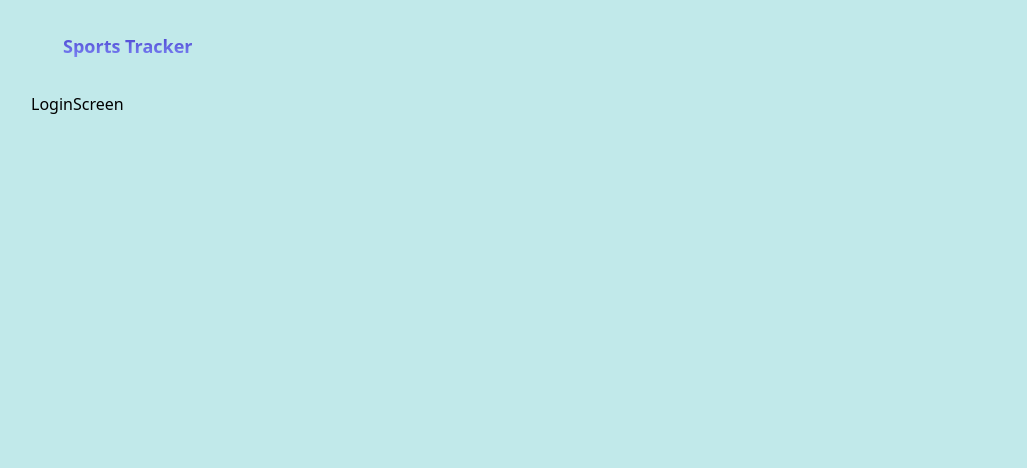
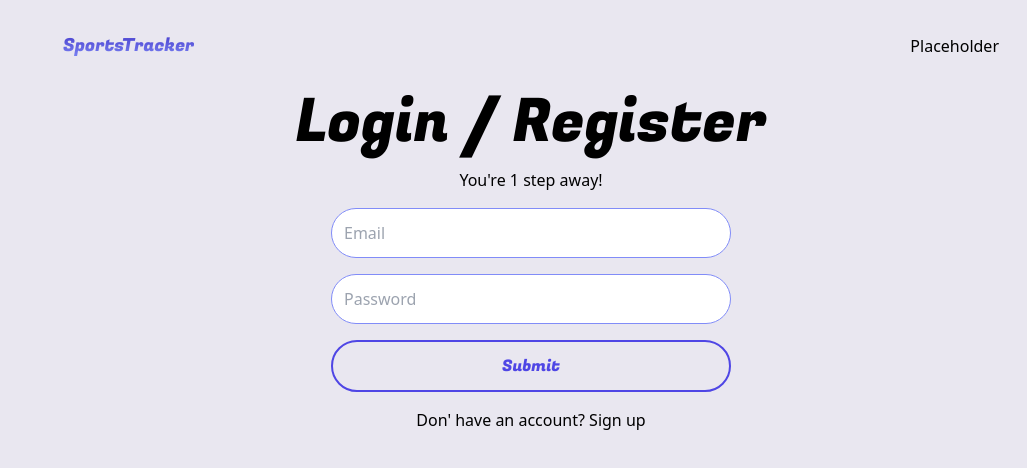
Before and after one commit to NotYourTypicalDeveloper/sports-tracker-calendar, a Next.js app: page /dashboard in a window 1280 px wide. Shown: the top 468 px of the page, without its empty margins (109-1136 px from the left). Built offline with nearby package versions, Linux system fonts and the light colour scheme.

Commit message:
Created draft of login form, calendar component, updated bg color

```diff
--- a/app/globals.css
+++ b/app/globals.css
@@ -3,7 +3,7 @@
 @tailwind utilities;
 
 :root {
-  --background: #c1e9ea;
+  --background: #e9e7f0;
   --foreground: #171717;
 }
 
--- a/app/layout.tsx
+++ b/app/layout.tsx
@@ -1,7 +1,11 @@
 import type { Metadata } from "next";
 import localFont from "next/font/local";
 import "./globals.css";
+import { Fugaz_One } from "next/font/google";
+import Link from "next/link";
 
+const fugaz = Fugaz_One({ subsets: ["latin"], weight: ["400"] });
+console.log(fugaz);
 const geistSans = localFont({
   src: "./fonts/GeistVF.woff",
   variable: "--font-geist-sans",
@@ -23,16 +27,22 @@ export default function RootLayout({
 }: Readonly<{
   children: React.ReactNode;
 }>) {
+  const header = (
+    <header className="flex items-center justify-between gap-4 p-4 sm:p-8">
+      <Link href={"/"}>
+        <h1 className={`text-3xl sm:text-lg textGradient ${fugaz.className}`}>
+          SportsTracker
+        </h1>
+      </Link>
+      <h2>Placeholder</h2>
+    </header>
+  );
   return (
     <html lang="en">
       <body
-        className={`bg-background w-full max-w-[1000px] mx-auto text-md sm:text-base min-h-screen flex flex-col ${geistSans.variable} ${geistMono.variable} `}
+        className={`bg-background w-full max-w-[1000px] mx-auto text-md sm:text-base ${geistSans.variable} ${geistMono.variable}`}
       >
-        <header className="flex items-center justify-between gap-4 sm:p-8">
-          <h1 className="text-lg font-extrabold textGradient">
-            Sports Tracker
-          </h1>
-        </header>
+        {header}
         {children}
       </body>
     </html>
--- /dev/null
+++ b/components/Calendar.tsx
@@ -0,0 +1,3 @@
+export default function Calendar() {
+  return <div>Calendar</div>;
+}
--- a/components/Hero.tsx
+++ b/components/Hero.tsx
@@ -1,3 +1,4 @@
+import Calendar from "./Calendar";
 import CTASection from "./CTASection";
 
 export default function Hero() {
@@ -13,6 +14,7 @@ export default function Hero() {
         <span className="font-semibold">every day of every year.</span>
       </p>
       <CTASection />
+      <Calendar />
     </div>
   );
 }
--- a/components/LoginScreen.tsx
+++ b/components/LoginScreen.tsx
@@ -1,3 +1,30 @@
+"use client";
+import { Fugaz_One } from "next/font/google";
+import Button from "./Button";
+
+const fugaz = Fugaz_One({ subsets: ["latin"], weight: ["400"] });
+
 export default function LoginScreen() {
-  return <div>LoginScreen</div>;
+  return (
+    <div className="flex flex-col items-center justify-center flex-1 gap-4">
+      <h3 className={"text-4xl sm:text-5xl md:text-6xl " + fugaz.className}>
+        Login / Register
+      </h3>
+      <p>You&#39;re 1 step away!</p>
+      <input
+        className="w-full max-w-[400px] mx-auto px-3 duration-200 hover:border-indigo-600 focus:border-indigo-600 py-2 sm:py-3 border border-solid border-indigo-400 rounded-full outline-none"
+        placeholder="Email"
+      />
+      <input
+        className="w-full max-w-[400px] mx-auto px-3 duration-200 hover:border-indigo-600 focus:border-indigo-600 py-2 sm:py-3 border border-solid border-indigo-400 rounded-full outline-none"
+        placeholder="Password"
+      />
+      <div className="max-w-[400px] w-full mx-auto">
+        <Button text="Submit" full />
+      </div>
+      <p>
+        Don&#39; have an account? <span> Sign up</span>
+      </p>
+    </div>
+  );
 }
```
